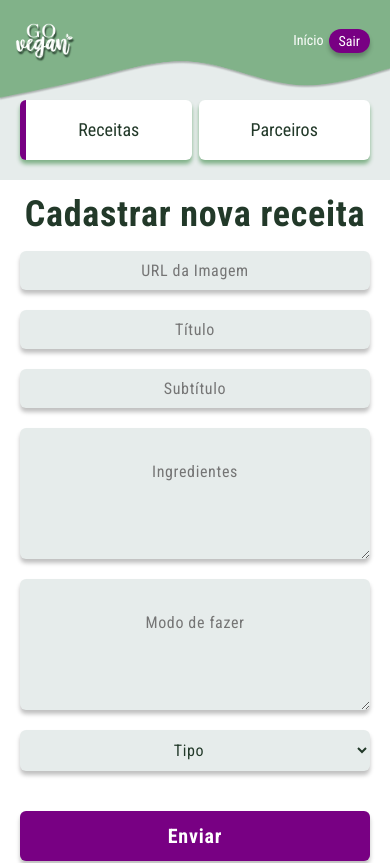
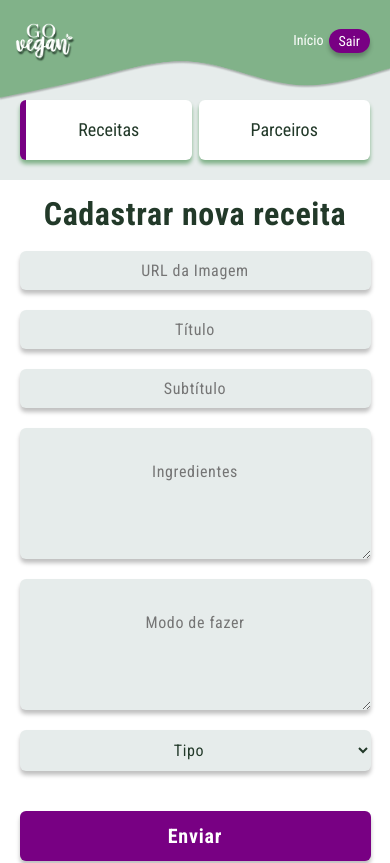
Before and after one commit to julianasinnott/goVegan, a React (Vite) app: page /admin/receitas/cadastro in a window 390 px wide. Shown: the top 863 px of the page. Built offline with nearby package versions, Linux system fonts and the light colour scheme; sample sign-in values are in the browser's storage.

Commit message:
feat: improvements responsive design

```diff
--- a/src/pages/admin/RegisterPartnersAdmin/responsive.css
+++ b/src/pages/admin/RegisterPartnersAdmin/responsive.css
@@ -1,20 +1,19 @@
+@media only screen and (max-width:875px) {
+  .content_RegisterPartners {
+    width: 90%;
+  }
+}
+
 @media only screen and (max-width:800px) {
   .main_RegisterPartners {
     margin-top: 60px;
   }
+  .h1_RegisterPartners {
+    font-size: 40px;
+  }
 }
 
 @media only screen and (max-width:500px) {
-  .content_RegisterPartners {
-    width: 90%;
-  }
-
-  .h1_RegisterPartners {
-    font-size: 37.5px;
-  }
-}
-
-@media only screen and (max-width:420px) {
   .h1_RegisterPartners{
     font-size: 34px;
     margin: 20px 0 0;
--- a/src/pages/admin/RegisterRecipesAdmin/responsive.css
+++ b/src/pages/admin/RegisterRecipesAdmin/responsive.css
@@ -1,10 +1,13 @@
+@media only screen and (max-width:875px) {
+  .content_RegisterRecipes {
+    width: 90%;
+  }
+}
+
 @media only screen and (max-width:800px) {
   .main_RegisterRecipes{
     margin-top: 40px;
-    padding: 20px;
-  }
-  .content_RegisterRecipes {
-    width: 100%;
+    padding: 20px 0;
   }
   .h1_RegisterRecipes{
     font-size: 40px;
@@ -17,9 +20,9 @@
   }
 }
 
-@media only screen and (max-width:420px) {
+@media only screen and (max-width:440px) {
   .h1_RegisterRecipes{
-    font-size: 36px;
+    font-size: 32px;
     margin: 0;
     margin-top: 20px;
   }
@@ -42,7 +45,7 @@
   }
 }
 
-@media only screen and (max-width:325px) {
+@media only screen and (max-width:355px) {
   .h1_RegisterRecipes{
     font-size: 26px;
   }
--- a/src/pages/admin/RegisterRecipesAdmin/style.css
+++ b/src/pages/admin/RegisterRecipesAdmin/style.css
@@ -71,20 +71,6 @@
     letter-spacing: 0.04em;
 }
 
-.success-msg__RegisterPartners {
-    display: flex;
-    align-items: center;
-    justify-content: space-between;
-    gap: 10px;
-    margin-top: 10px;
-    background-color: var(--primary);
-    font-size: 20px;
-    color: var(--secundary);
-    padding: 8px 20px;
-    border-radius: 6px;
-    box-shadow: var(--shadow);
-}
-
 .check-icon {
     background-color: var(--secundary);
     border-radius: 50%;
```
